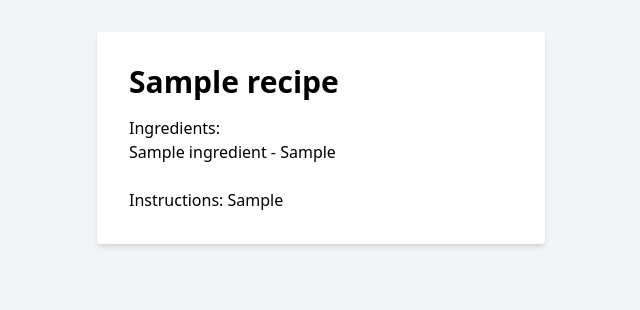
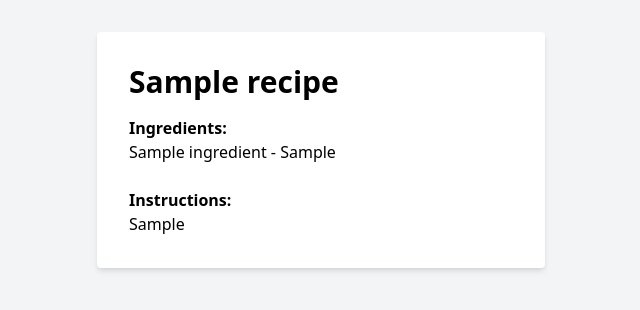
Before and after one commit to kibo-web-app-dev-oct-23/final-project-crud-app-code_addicts, a Flask app: page /recipe/1 in a window 1280 px wide. Shown: the part 64-374 px from the top of the page, without its empty margins (319-959 px from the left). Run offline with Flask 3, Linux system fonts and the light colour scheme; tables that the repository leaves empty hold one stand-in row (values such as "Sample post").

Commit message:
final project

```diff
--- a/templates/view_recipe.html
+++ b/templates/view_recipe.html
@@ -29,14 +29,15 @@
             <div class="bg-white p-8 rounded shadow-md max-w-md w-full">
                 <h2 class="text-3xl font-bold mb-4">{{ recipe.title }}</h2>
 
-                <p>Ingredients:</p>
+                <h3 class="font-bold">Ingredients:</h3>
                 <ul>
                     {% for ingredient in ingredients %}
                     <li>{{ ingredient.name }} - {{ ingredient.quantity }}</li>
                     {% endfor %}
                 </ul>
                 <br>
-                <p>Instructions: {{ recipe.instructions }}</p>
+                <h3 class="font-bold">Instructions:</h3>
+                <p> {{ recipe.instructions }}</p>
             </div>
         </section>
     </body>
```
